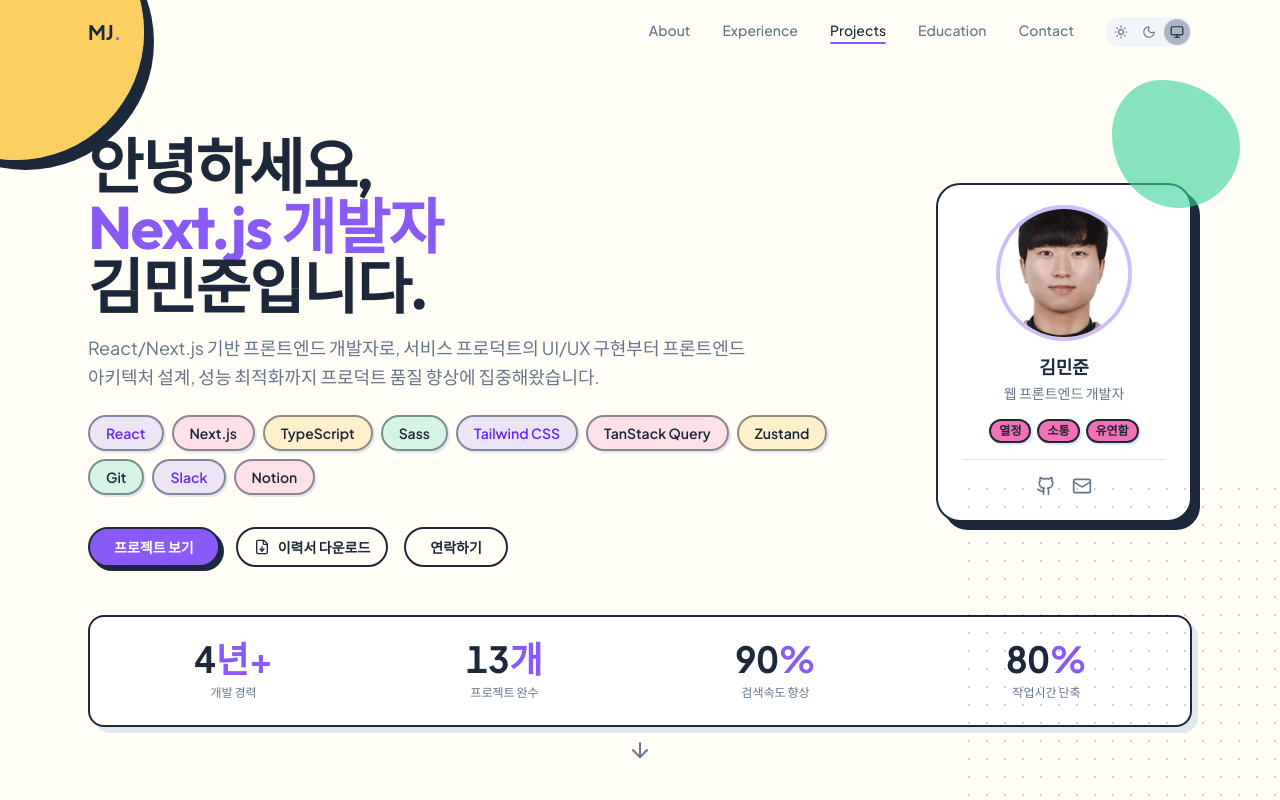
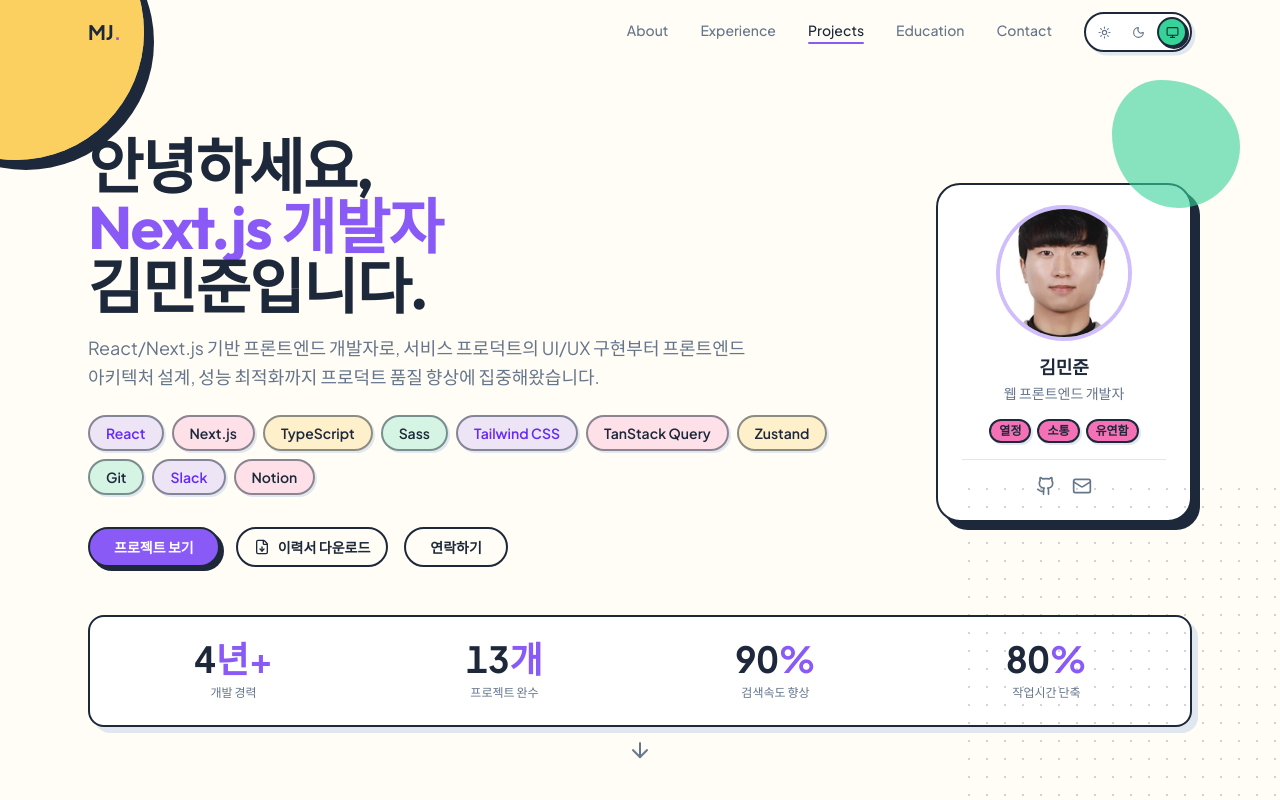
Before and after one commit to Kim-MJun/portfolio-draft-one, a React (Vite) app: page / in a window 1280 px wide. Shown: the top 800 px of the page. Built offline with nearby package versions, Linux system fonts and the light colour scheme; a web font is replaced by a local one.

Commit message:
feat: 테마 토글 크기 중간값 조정
Ultraworked with [Sisyphus](https://github.com/code-yeongyu/oh-my-opencode)

Co-authored-by: Sisyphus <clio-agent@sisyphuslabs.ai>

```diff
--- a/src/components/ThemeToggle.tsx
+++ b/src/components/ThemeToggle.tsx
@@ -7,17 +7,28 @@ interface ThemeButtonProps {
   label: string;
   isActive: boolean;
   onClick: () => void;
+  activeClassName: string;
 }
 
-function ThemeButton({ icon, label, isActive, onClick }: ThemeButtonProps) {
+function ThemeButton({
+  icon,
+  label,
+  isActive,
+  onClick,
+  activeClassName,
+}: ThemeButtonProps) {
   return (
     <button
+      type='button'
       onClick={onClick}
       className={cn(
-        'flex items-center justify-center p-1.5 rounded-md transition-all cursor-pointer',
-        'hover:bg-muted',
+        'flex items-center justify-center h-[30px] w-[30px] rounded-full border-2 border-transparent transition-all duration-200 ease-[cubic-bezier(0.34,1.56,0.64,1)] cursor-pointer',
+        'hover:border-foreground/60 hover:-translate-x-0.5 hover:-translate-y-0.5 hover:shadow-[2px_2px_0px_hsl(var(--shadow-soft))]',
         isActive
-          ? 'bg-muted-foreground/50 text-foreground'
+          ? cn(
+              'text-foreground border-foreground shadow-[2px_2px_0px_hsl(var(--shadow-hard))]',
+              activeClassName,
+            )
           : 'text-muted-foreground',
       )}
       aria-label={`${label} 테마`}
@@ -32,24 +43,27 @@ export function ThemeToggle() {
   const { theme, setTheme } = useTheme();
 
   return (
-    <div className='flex items-center gap-0.5 p-0.5 bg-muted rounded-md'>
+    <div className='flex items-center gap-1 p-[3px] bg-card border-2 border-foreground rounded-full shadow-[3.5px_3.5px_0px_hsl(var(--shadow-soft))]'>
       <ThemeButton
-        icon={<Sun className='h-3.5 w-3.5' />}
+        icon={<Sun className='h-[13px] w-[13px]' />}
         label='라이트'
         isActive={theme === 'light'}
         onClick={() => setTheme('light')}
+        activeClassName='bg-tertiary'
       />
       <ThemeButton
-        icon={<Moon className='h-3.5 w-3.5' />}
+        icon={<Moon className='h-[13px] w-[13px]' />}
         label='다크'
         isActive={theme === 'dark'}
         onClick={() => setTheme('dark')}
+        activeClassName='bg-secondary'
       />
       <ThemeButton
-        icon={<Monitor className='h-3.5 w-3.5' />}
+        icon={<Monitor className='h-[13px] w-[13px]' />}
         label='시스템'
         isActive={theme === 'system'}
         onClick={() => setTheme('system')}
+        activeClassName='bg-quaternary'
       />
     </div>
   );
```
